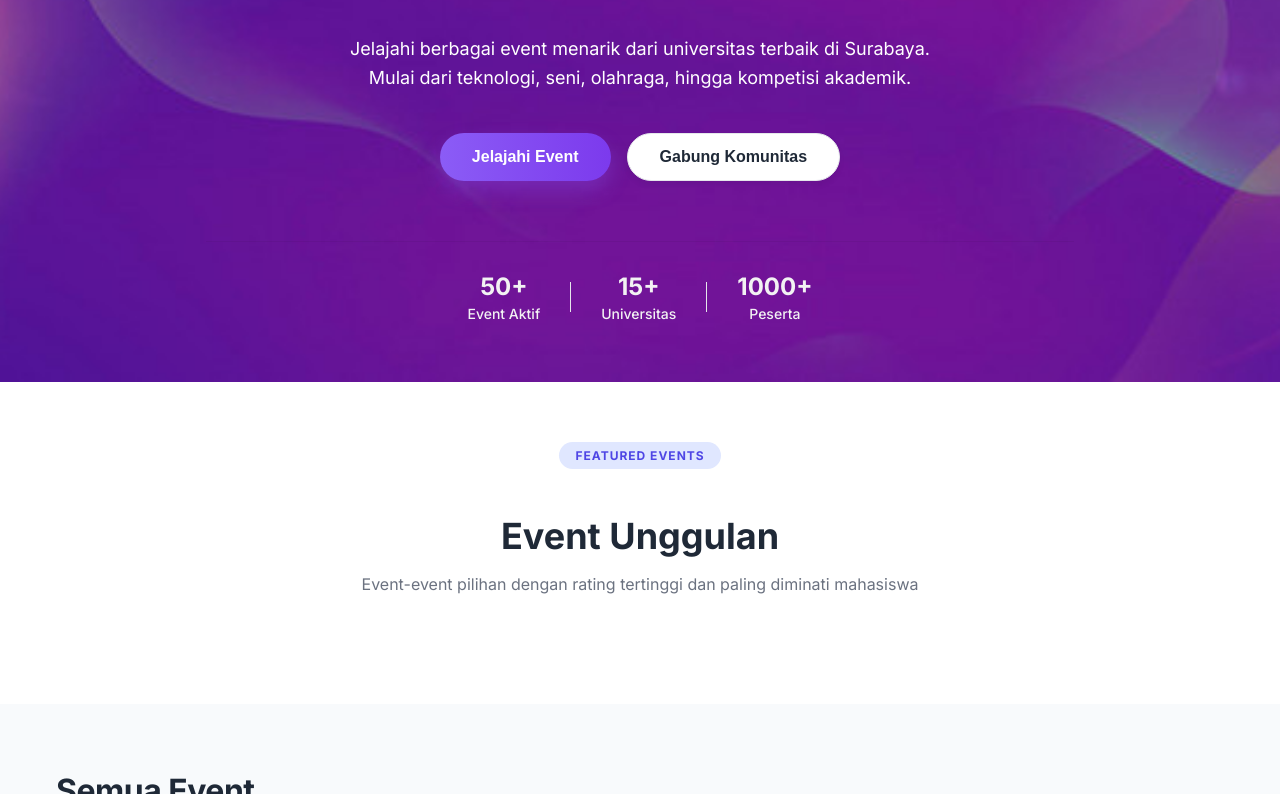
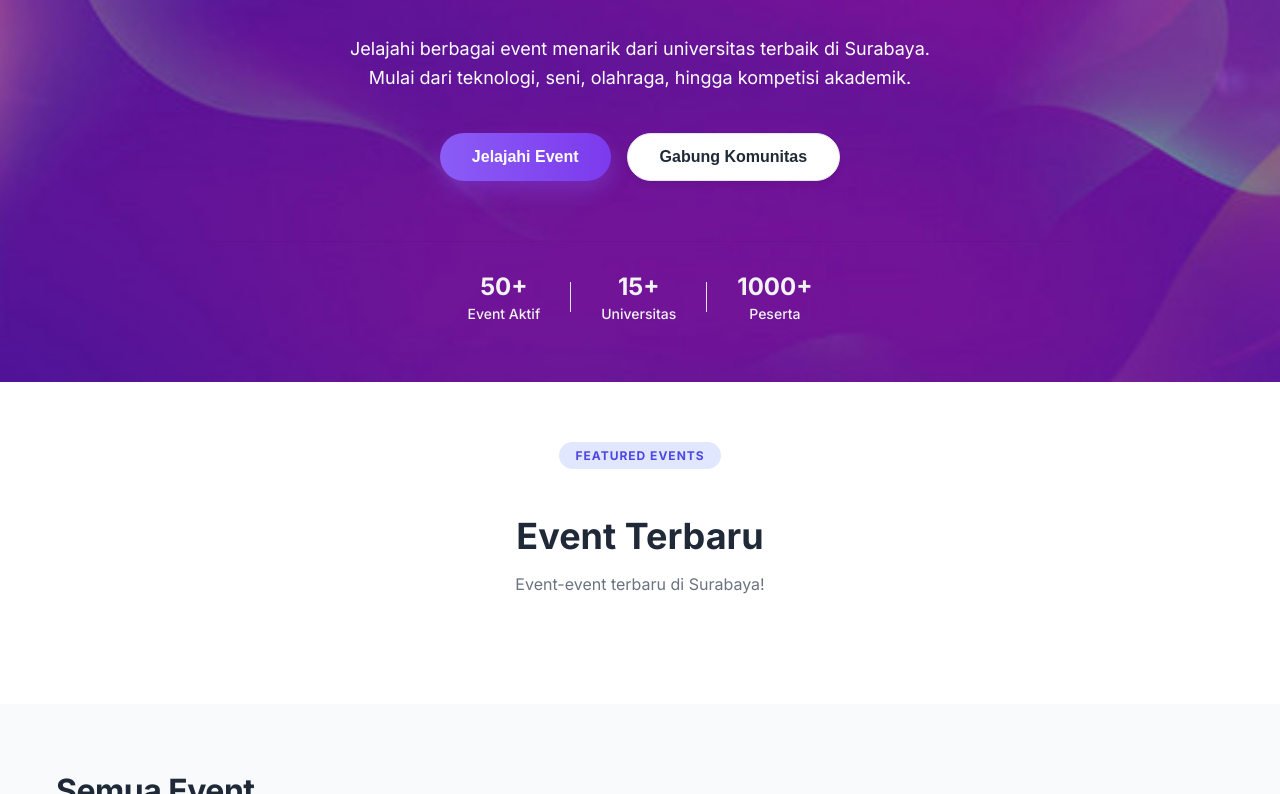
Before and after one commit to Atria1204/Layanan-Aplikasi, a website built with Vite: page index.html in a window 1280 px wide. Shown: the part 366-1160 px from the top of the page. Built offline with nearby package versions, Linux system fonts and the light colour scheme; some packages are replaced by stand-ins of ours; no server answers; the database is empty.

Commit message:
rapihin fe dikit

```diff
--- a/index.html
+++ b/index.html
@@ -126,8 +126,8 @@
             <div class="main-container">
                 <div class="section-title-container">
                     <span class="featured-tag-title">Featured Events</span>
-                    <h2 class="section-title">Event Unggulan</h2>
-                    <p class="section-subtitle">Event-event pilihan dengan rating tertinggi dan paling diminati mahasiswa</p>
+                    <h2 class="section-title">Event Terbaru</h2>
+                    <p class="section-subtitle">Event-event terbaru di Surabaya!</p>
                 </div>
                 <div id="featured-events-container" class="event-card-container"></div>
             </div>
```
Also changed, not shown: main/event-detail.html (+2 -2 lines), main/home.html (+2 -2 lines).
